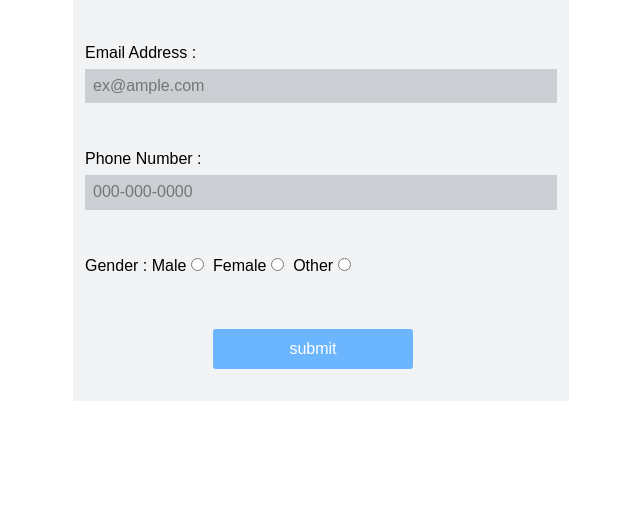
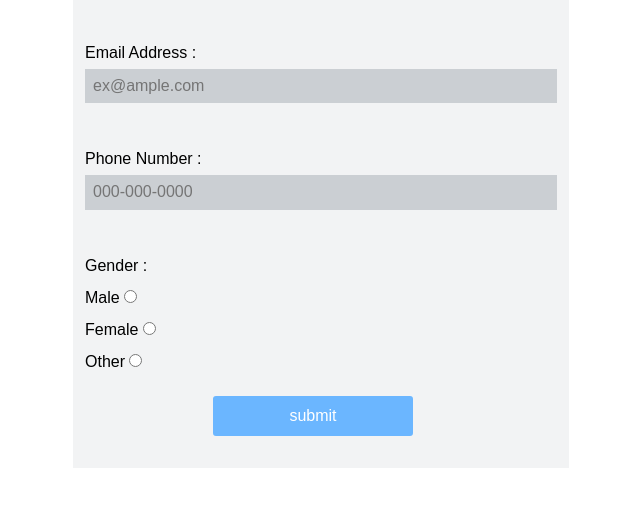
Before and after one commit to DianaLeee/itmd-362-lab3, a plain HTML site: page index.html in a window 1280 px wide. Shown: the part 174-680 px from the top of the page, without its empty margins (319-959 px from the left). Drawn offline with Linux system fonts and the light colour scheme.

Commit message:
Modified CSS

```diff
--- a/screen.css
+++ b/screen.css
@@ -524,9 +524,13 @@ input[type=text] {
   margin-bottom: 3em;
 }
 
+label {
+	display: block;
+}
+
 input[type="radio"] {
-	margin-right: 0.3em;
-	margin-bottom: 3em;
+	margin-top: 1em;
+	margin-botton: 2em;
 }
 
 input[type=submit] {
@@ -540,6 +544,7 @@ input[type=submit] {
 	border-radius:3px;
 	display: block;
   margin: 0 auto;
+	margin-top: 1em;
 }
 
 @media screen and (min-width: 480px) {
```
